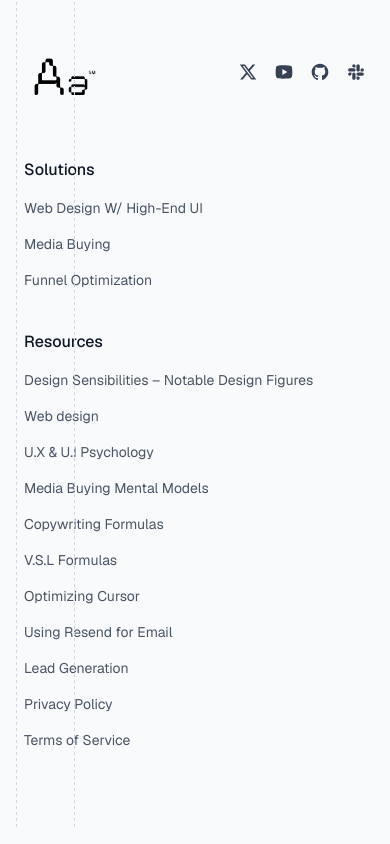
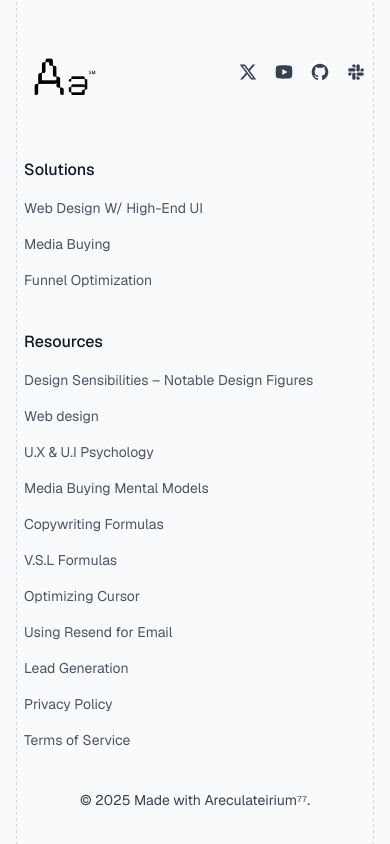
Before and after one commit to telluricaquarian/aclr77, a Next.js app: page / in a window 390 px wide. Shown: the part 8093-8937 px from the top of the page. Built offline with nearby package versions, Linux system fonts and the light colour scheme; no server answers.

Commit message:
Show footer copyright on mobile

```diff
--- a/src/components/ui/Footer.tsx
+++ b/src/components/ui/Footer.tsx
@@ -69,7 +69,7 @@ const Footer = () => {
 
           {/* Right */}
           <div
-            className="absolute inset-y-0 right-0 -my-20 w-ppx"
+            className="absolute inset-y-0 right-0 -my-20 w-px"
             style={{ maskImage: "linear-gradient(transparent, white 5rem)" }}
           >
             <svg className="h-full w-full" preserveAspectRatio="none">
@@ -165,6 +165,8 @@ const Footer = () => {
                 <RiSlackFill className="size-5" />
               </Link>
             </div>
+
+            {/* Desktop-only copyright (keeps your existing placement) */}
             <div className="ml-2 hidden text-sm text-gray-700 lg:inline">
               &copy; {CURRENT_YEAR} Made with Areculateirium⁷⁷.
             </div>
@@ -191,6 +193,11 @@ const Footer = () => {
             </ul>
           </div>
         ))}
+
+        {/* Mobile-only bottom copyright */}
+        <div className="mt-10 w-full pb-6 text-center text-sm text-gray-700 lg:hidden">
+          &copy; {CURRENT_YEAR} Made with Areculateirium⁷⁷.
+        </div>
       </footer>
     </div>
   );
```
